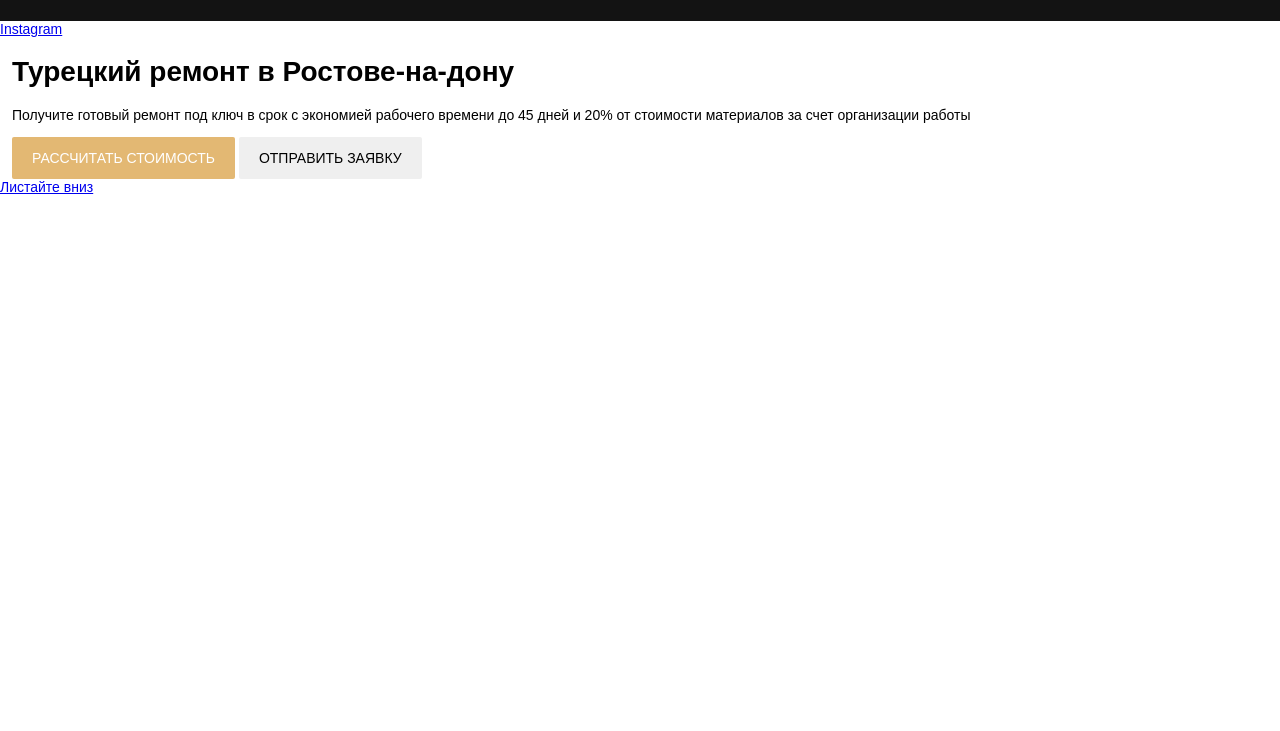
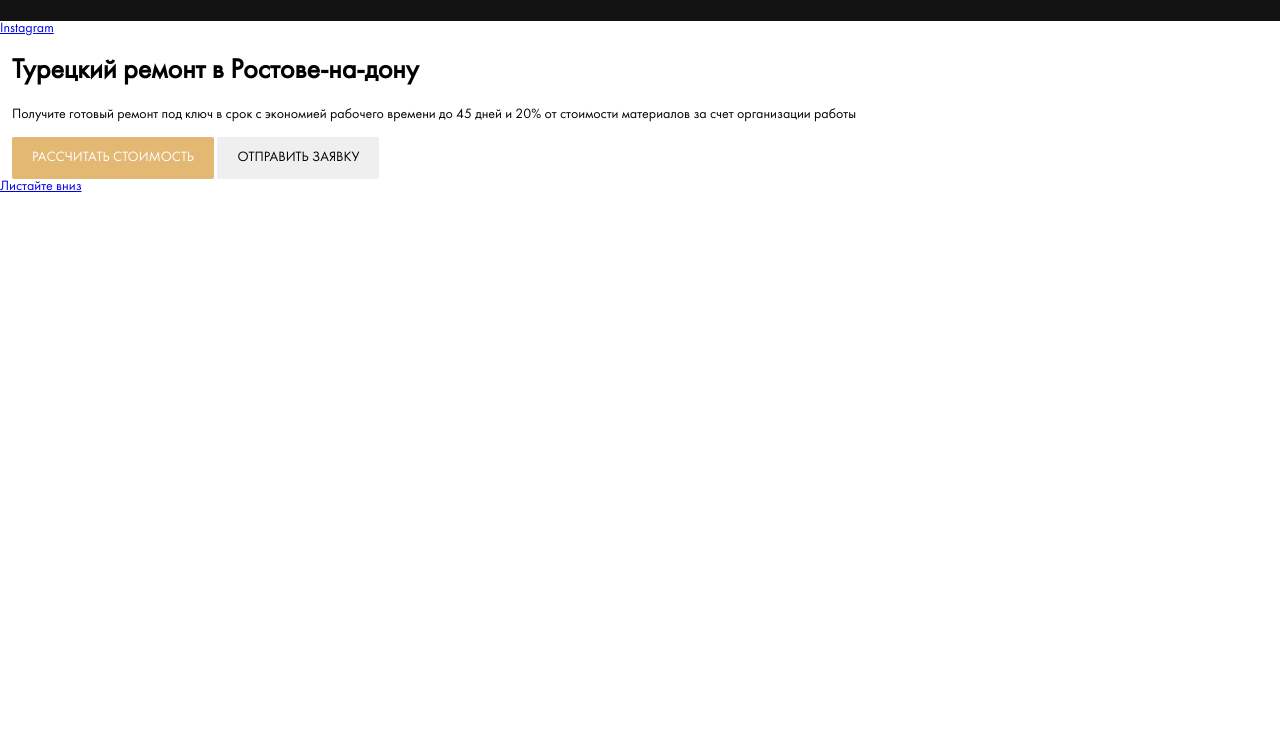
Before and after one commit to dianatruuse/repair_design, a website: page index.html in a window 1280 px wide. Shown: the part 69-800 px from the top of the page. Drawn offline with Linux system fonts and the light colour scheme; files whose address does not match are found by name.

Commit message:
feat: add FuturaDemi and FuturaBook

```diff
--- a/gulpfile.js
+++ b/gulpfile.js
@@ -20,7 +20,7 @@ const autoprefixer = require('gulp-autoprefixer');
 
 // Compile sass into CSS & auto-inject into browsers
  function servseSass() {
-  return src("./sass/*.sass")
+  return src("./sass/**/*.sass")
     .pipe(sass())
     .pipe(autoprefixer({
       cascade: false
--- /dev/null
+++ b/sass/_fonts.scss
@@ -0,0 +1,18 @@
+@font-face {
+  font-family: 'Futura Book';
+  src:
+  url('../fonts/futura/FuturaBookC.woff') format('woff'),
+  url('../fonts/futura/FuturaBookC.woff2') format('woff');
+  font-weight: normal;
+  font-style: normal;
+  font-display: wrap;
+}
+@font-face {
+  font-family: 'Futura Demi';
+  src:
+    url('../fonts/futura/FuturaDemiC.woff') format('woff'),
+    url('../fonts/futura/FuturaDemiC.woff2') format('woff');
+  font-weight: normal;
+  font-style: normal;
+  font-display: wrap;
+}
--- a/sass/style.sass
+++ b/sass/style.sass
@@ -6,5 +6,5 @@
 @import 'templates/header'
 
 body
-  font-family: sans-serif
+  font-family: 'Futura Book', sans-serif
   font-size: 14px
```
Also changed, not shown: css/style.css, sass/fonts.scss (deleted).
